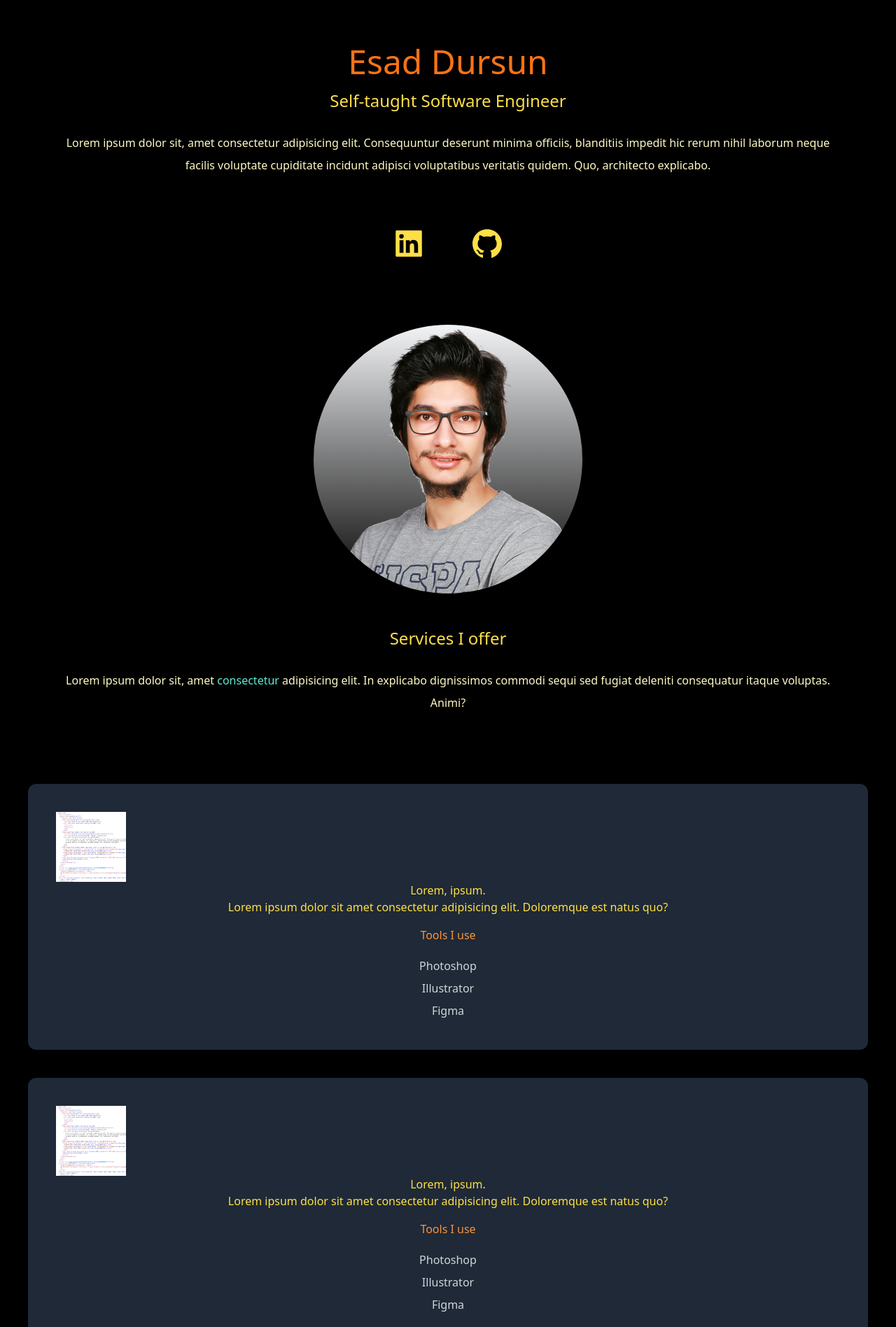
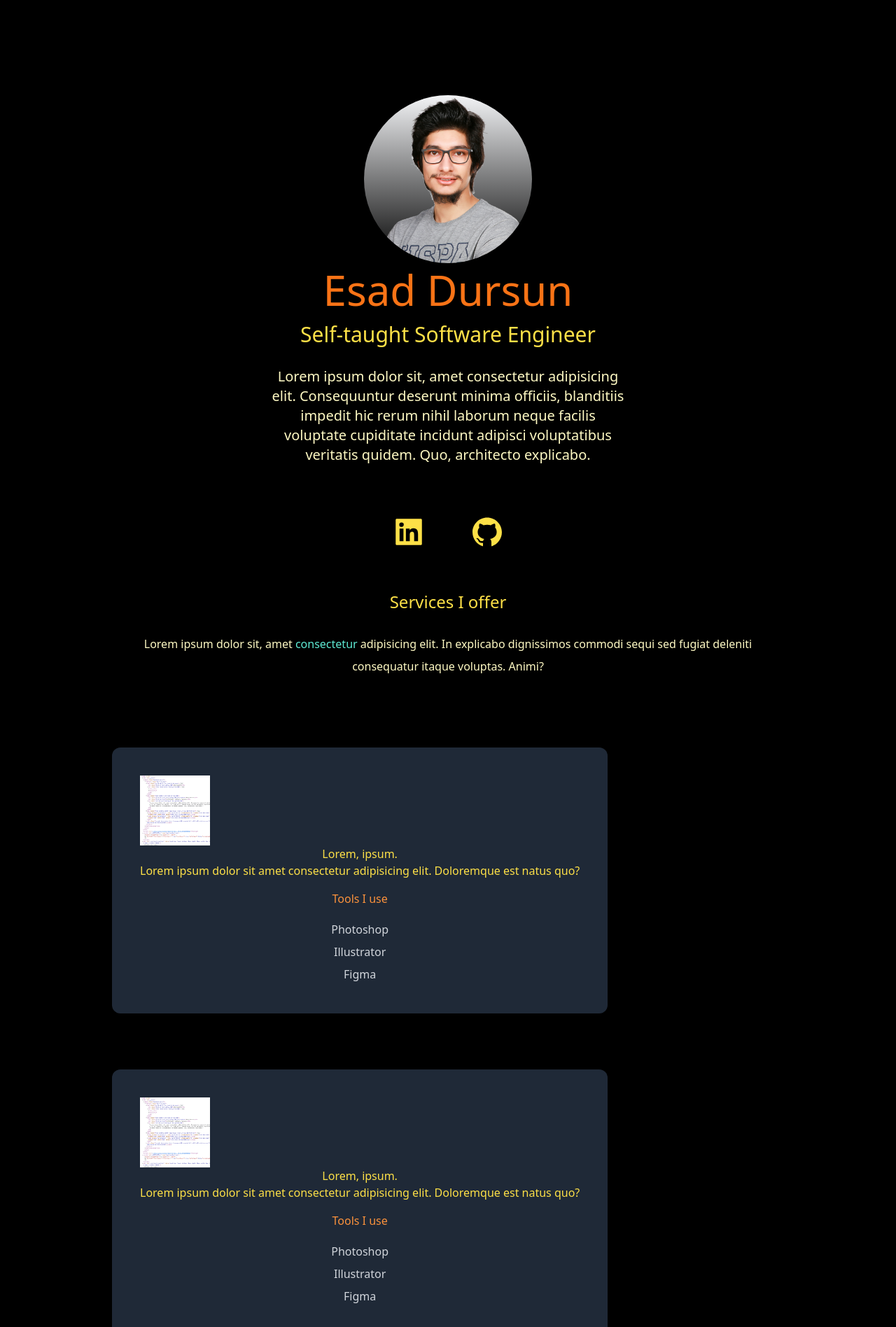
Before and after one commit to Charizard17/Charizard17.github.io, a Next.js app: page / in a window 1280 px wide. Shown: the part 140-2036 px from the top of the page at 70% size. Built offline with nearby package versions, Linux system fonts and the light colour scheme.

Commit message:
some adjustments

```diff
--- a/src/pages/index.js
+++ b/src/pages/index.js
@@ -21,7 +21,7 @@ export default function Home() {
         />
         <link rel="icon" href="/favicon.ico" />
       </Head>
-      <main className="bg-black px-10">
+      <main className="bg-black px-10 md:px-20 lg:px-40">
         <section className="min-h-screen">
           <nav className="py-10 mb-12 flex justify-between">
             <h1 className="text-xl text-yellow-300">Charizard17</h1>
@@ -40,11 +40,20 @@ export default function Home() {
             </ul>
           </nav>
           <div className="text-center p-10 text-yellow-300">
-            <h2 className="text-5xl py-2 text-orange-500 font-medium">
+            <div className="mx-auto bg-gradient-to-b from-gray-100 rounded-full w-60 h-60 relative overflow-hidden mt-20">
+              <Image
+                src={ProfilePictureWithoutBG}
+                layout="fill"
+                objectFit="cover"
+              />
+            </div>
+            <h2 className="text-5xl py-2 text-orange-500 font-medium md:text-6xl">
               Esad Dursun
             </h2>
-            <h3 className="text-2xl py-2">Self-taught Software Engineer</h3>
-            <p className="text-md py-5 leading-8 text-yellow-100">
+            <h3 className="text-2xl py-2 md:text-3xl">
+              Self-taught Software Engineer
+            </h3>
+            <p className="text-md py-5 leading-8 text-yellow-100 md:text-xl max-w-lg mx-auto">
               Lorem ipsum dolor sit, amet consectetur adipisicing elit.
               Consequuntur deserunt minima officiis, blanditiis impedit hic
               rerum nihil laborum neque facilis voluptate cupiditate incidunt
@@ -54,13 +63,6 @@ export default function Home() {
           <div className="flex justify-center gap-16 py-3 text-yellow-300 text-5xl">
             <AiFillLinkedin />
             <AiFillGithub />
-          </div>
-          <div className="mx-auto bg-gradient-to-b from-gray-100 rounded-full w-60 h-60 relative overflow-hidden mt-20 md:h-96 md:w-96">
-            <Image
-              src={ProfilePictureWithoutBG}
-              layout="fill"
-              objectFit="cover"
-            />
           </div>
         </section>
         <section>
@@ -73,8 +75,8 @@ export default function Home() {
               consequatur itaque voluptas. Animi?
             </p>
           </div>
-          <div className="text-center p-10 bg-gray-800 text-yellow-300 shadow-lg rounded-xl my-10">
-            <div>
+          <div className="lg:flex gap-10">
+            <div className="text-center p-10 bg-gray-800 text-yellow-300 shadow-lg rounded-xl my-10">
               <Image src={TempImage} width={100} height={100} />
               <h3>Lorem, ipsum.</h3>
               <p>
@@ -87,8 +89,8 @@ export default function Home() {
               <p className="text-gray-300 py-1">Figma</p>
             </div>
           </div>
-          <div className="text-center p-10 bg-gray-800 text-yellow-300 shadow-lg rounded-xl my-10">
-            <div>
+          <div className="lg:flex gap-10">
+            <div className="text-center p-10 bg-gray-800 text-yellow-300 shadow-lg rounded-xl my-10">
               <Image src={TempImage} width={100} height={100} />
               <h3>Lorem, ipsum.</h3>
               <p>
@@ -101,8 +103,8 @@ export default function Home() {
               <p className="text-gray-300 py-1">Figma</p>
             </div>
           </div>
-          <div className="text-center p-10 bg-gray-800 text-yellow-300 shadow-lg rounded-xl my-10">
-            <div>
+          <div className="lg:flex gap-10">
+            <div className="text-center p-10 bg-gray-800 text-yellow-300 shadow-lg rounded-xl my-10">
               <Image src={TempImage} width={100} height={100} />
               <h3>Lorem, ipsum.</h3>
               <p>
@@ -127,15 +129,15 @@ export default function Home() {
               consectetur adipisicing elit. Ratione, hic?
             </p>
           </div>
-          <div>
-            <div>
-              <Image src={TempImage} />
+          <div className="flex flex-col gap-10 py-10 lg:flex-row lg:flex-wrap">
+            <div className="flex-1">
+              <Image src={TempImage} className="rounded-lg m-auto" />
             </div>
-            <div>
-              <Image src={TempImage} />
+            <div className="flex-1">
+              <Image src={TempImage} className="rounded-lg m-auto" />
             </div>
-            <div>
-              <Image src={TempImage} />
+            <div className="flex-1">
+              <Image src={TempImage} className="rounded-lg m-auto" />
             </div>
           </div>
         </section>
```
